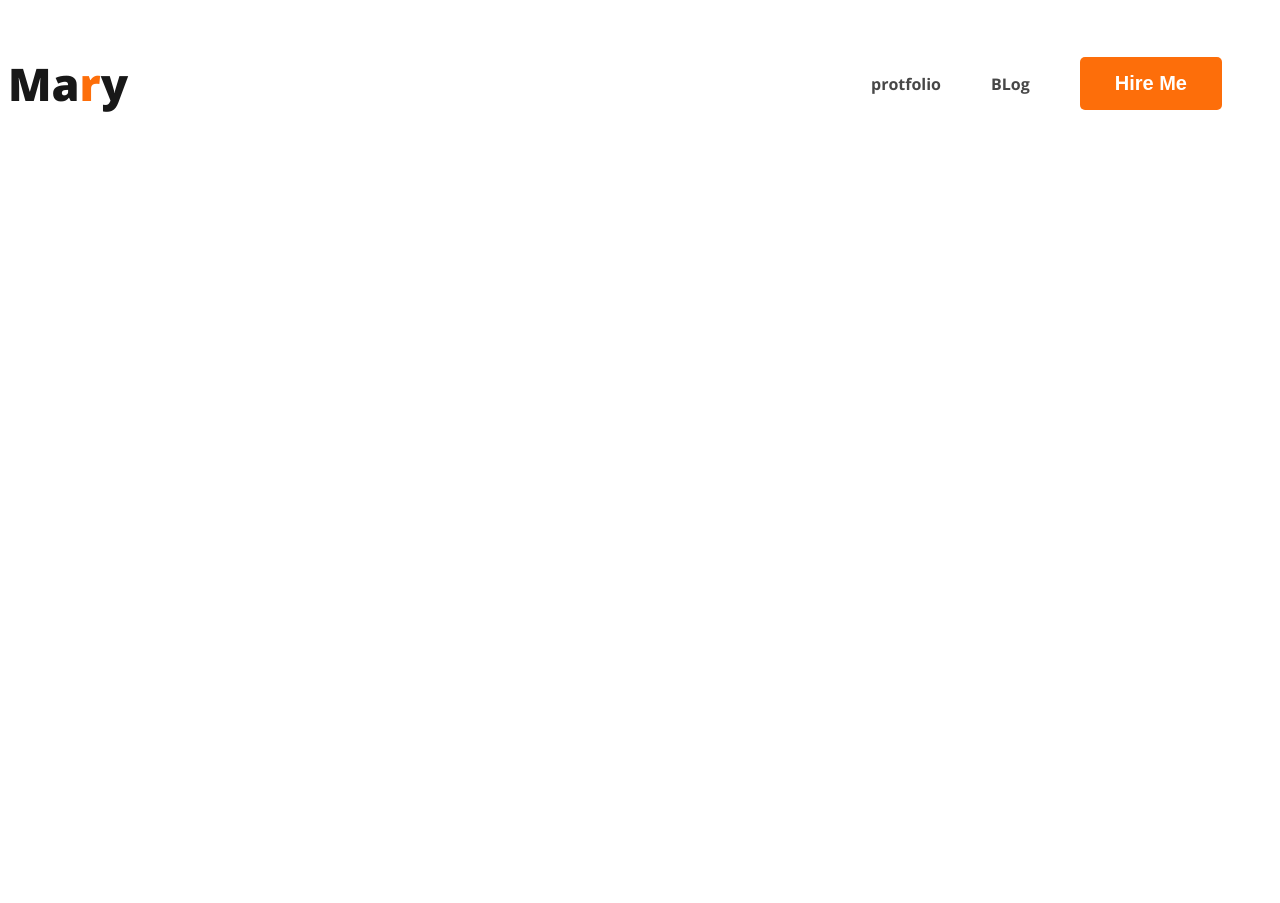
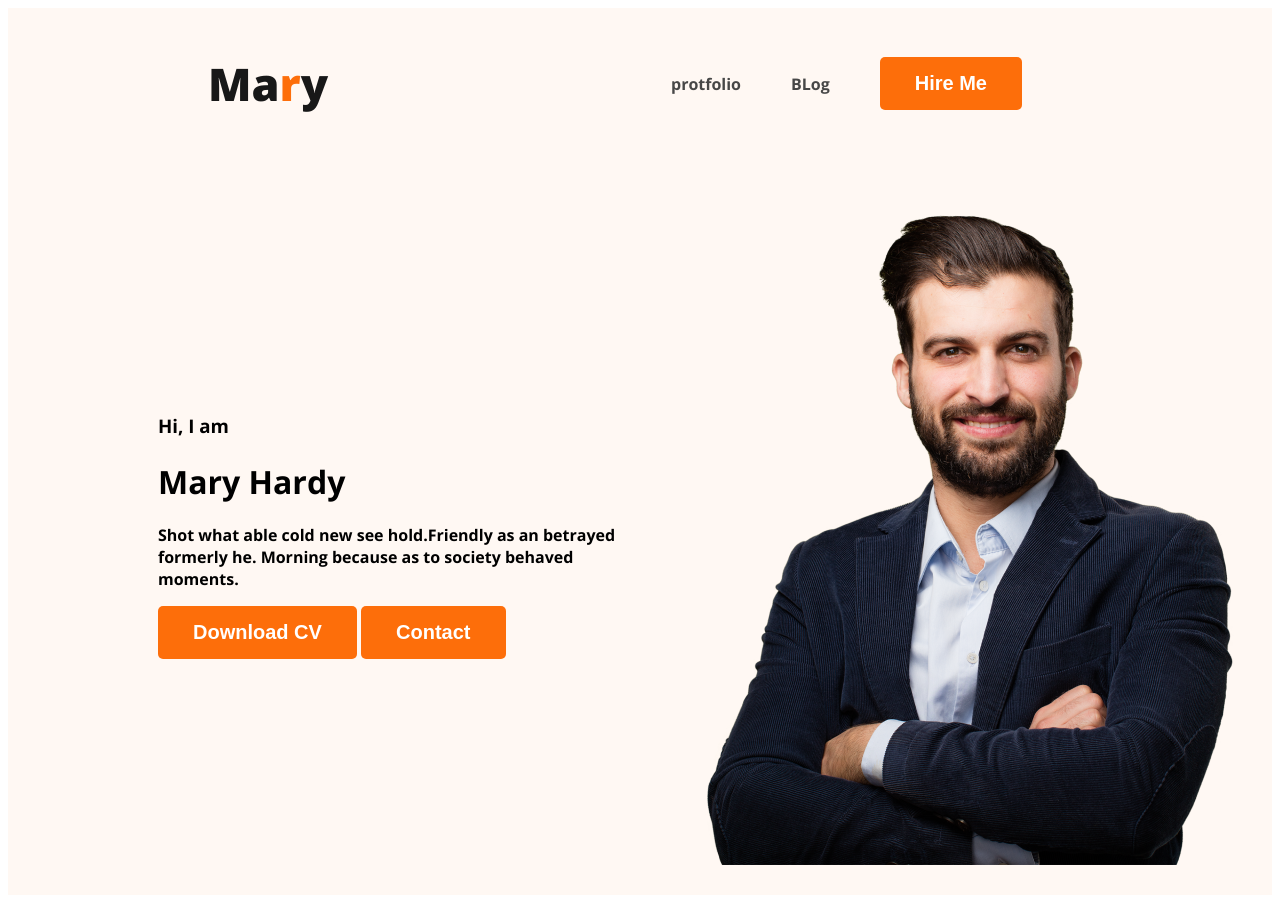
Before and after one commit to arifulislam12233/devoloper-protfolio, a plain HTML site: page index.html in a window 1280 px wide. Before the commit the page ends 800 px from the top, so only its background shows below. Drawn offline with nearby package versions, Linux system fonts and the light colour scheme.

Commit message:
banner content added

```diff
--- a/index.html
+++ b/index.html
@@ -12,7 +12,7 @@
     <link rel="stylesheet" href="styles/protfolio.css">
 </head>
 <body>
-    <header>
+    <header class="header">
         <nav>
             <h3 class="nav-title">Ma<span class="text-primary">r</span>y</h3>
             <ul>
@@ -21,6 +21,17 @@
                 <li><button class="button-primary">Hire Me</button></li>
             </ul>
         </nav>
+        <div class="banner">
+            <div class="banner-content">
+                <h3 class="Banner-gretting">Hi, I  am</h3>
+                <h1 class="banner-title">Mary Hardy</h1>
+                <p>Shot what able cold new see hold.Friendly as an betrayed formerly he. Morning because as to society behaved moments.</p>
+                <button class="button-primary">Download CV</button>
+                <button class="button-primary">Contact</button>
+            </div>
+            <img class="profile-pic" src="images/hardy.png" alt="">
+
+        </div>
     </header>
         <main>
 
--- a/styles/protfolio.css
+++ b/styles/protfolio.css
@@ -20,6 +20,7 @@ nav{
     display: flex;
     justify-content: space-between;
     align-items: center;
+    margin: 0 200px;
 }
 .nav-title{
     color:  #181818;
@@ -39,3 +40,14 @@ nav a{
     text-decoration: none;
     color: #474747
 }
+.header{
+    background-color: #FFF8F3;
+}
+.banner{
+    padding:30px 30px 30px 150px;
+    display: flex;
+    align-items: center;
+}
+.banner.profile-pic{
+    width: 500px;
+}
```
